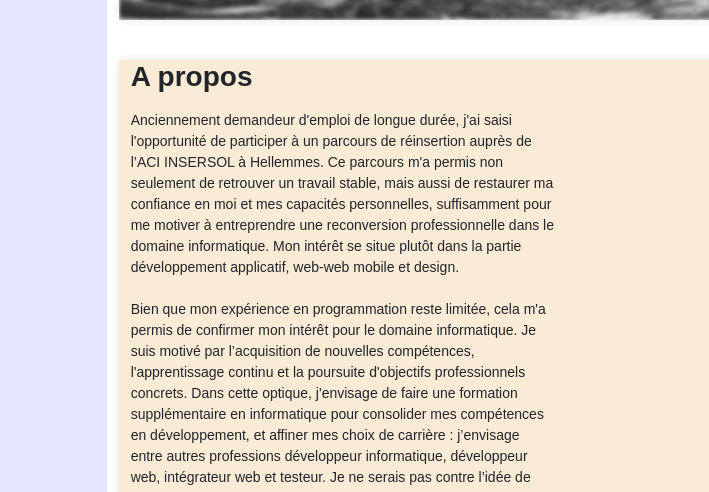
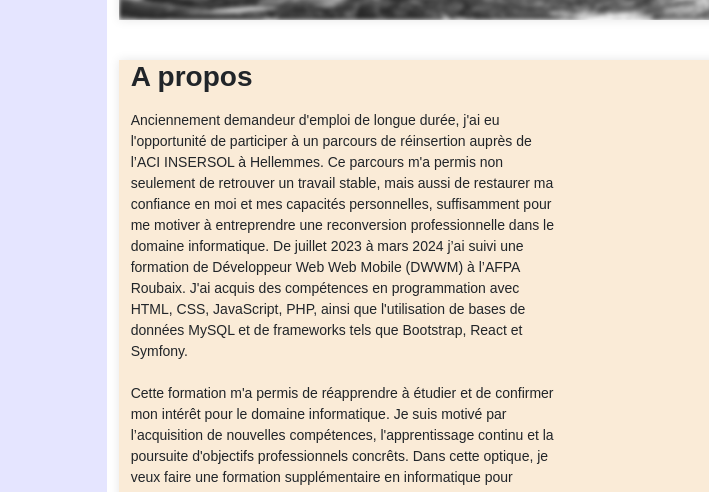
Before and after one commit to Eufray-B/portfolio_test_eufray_b, a website: page index.html in a window 1280 px wide. Shown: the part 460-952 px from the top of the page, 0-709 px from the left. Drawn offline with nearby package versions, Linux system fonts and the light colour scheme.

Commit message:
Reworked intro message

```diff
--- a/index.html
+++ b/index.html
@@ -106,23 +106,22 @@
                             <h3 id="a-propos">A propos</h3>
                         </div>
                         <div class="row">
-                            <p class="texte_intro_cv">Anciennement demandeur d'emploi de longue durée, j'ai saisi
+                            <p class="texte_intro_cv">Anciennement demandeur d'emploi de longue durée, j'ai eu
                                 l'opportunité de participer à un parcours de réinsertion auprès de l’ACI INSERSOL à
                                 Hellemmes. Ce parcours m'a permis non seulement de retrouver un travail stable, mais
                                 aussi de restaurer ma confiance en moi et mes capacités personnelles, suffisamment pour
                                 me motiver à entreprendre une reconversion professionnelle dans le domaine informatique.
-                                Mon intérêt se situe plutôt dans la partie développement applicatif, web-web mobile et
-                                design.<br><br>
-                                Bien que mon expérience en programmation reste limitée, cela m'a permis de
-                                confirmer mon intérêt pour le domaine informatique. Je suis motivé par l’acquisition de
-                                nouvelles compétences,
-                                l'apprentissage continu et la poursuite d'objectifs professionnels concrets. Dans cette
-                                optique, j'envisage de faire une formation supplémentaire en informatique pour
-                                consolider mes compétences en développement, et affiner mes choix de carrière :
-                                j’envisage entre autres professions développeur informatique, développeur web,
-                                intégrateur web et testeur. Je ne serais pas contre l’idée de poursuivre des études en
-                                licence puis master.
-
+                                De juillet 2023 à mars 2024 j’ai suivi une formation de Développeur Web Web Mobile
+                                (DWWM) à l’AFPA Roubaix. J'ai acquis des compétences en programmation avec HTML, CSS,
+                                JavaScript, PHP, ainsi que l'utilisation de bases de données MySQL et de frameworks tels
+                                que Bootstrap, React et Symfony.
+                                <br><br>
+                                Cette formation m'a permis de réapprendre à étudier et de confirmer mon intérêt pour le
+                                domaine informatique. Je suis motivé par l’acquisition de nouvelles compétences,
+                                l'apprentissage continu et la poursuite d'objectifs professionnels concrêts. Dans cette
+                                optique, je veux faire une formation supplémentaire en informatique pour
+                                obtenir un diplome plus élevé et préciser mon choix de carrière. Je ne
+                                serais pas contre l’idée de poursuivre des études en licence puis en master.
 
                             </p>
                         </div>
```
